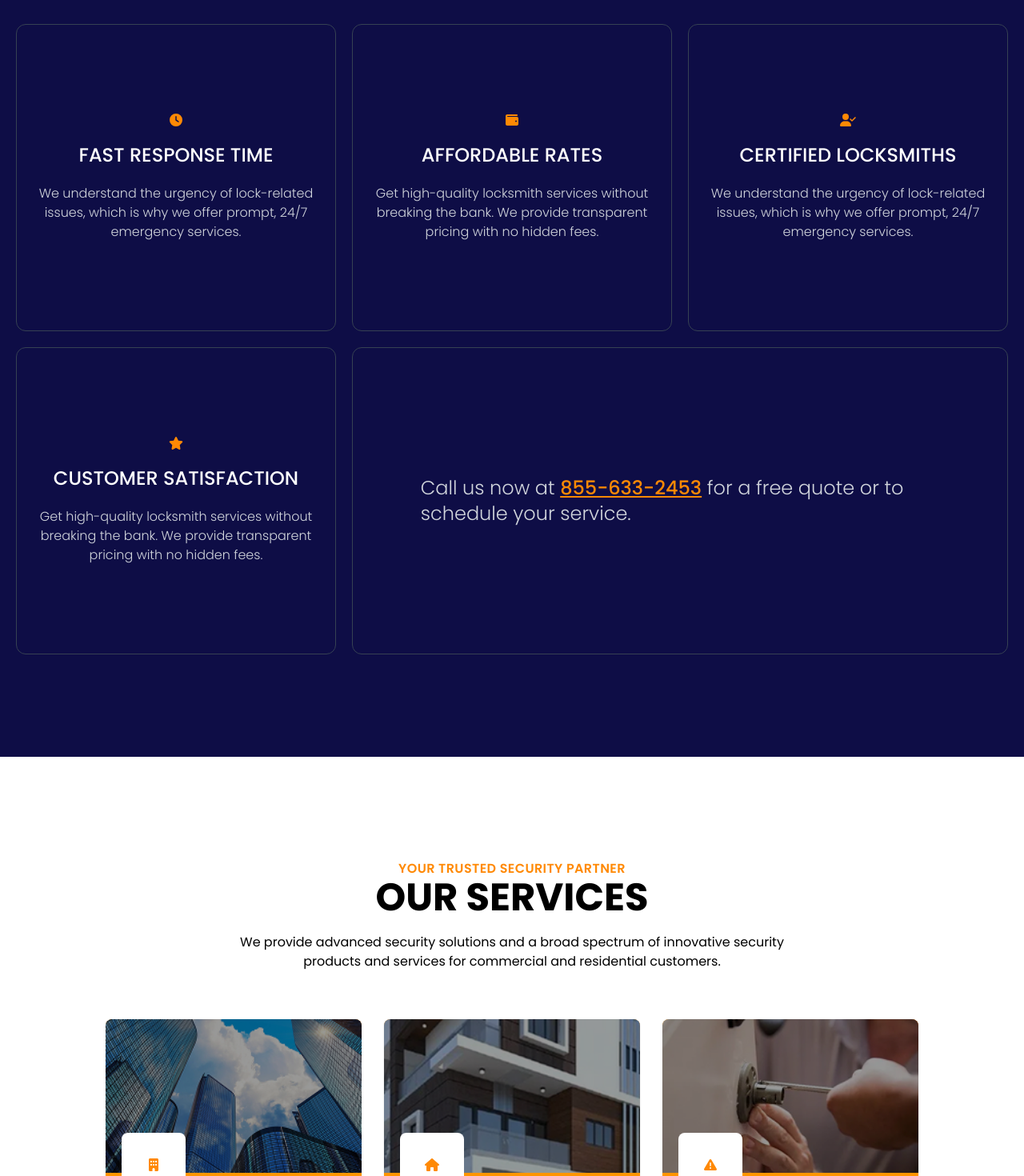
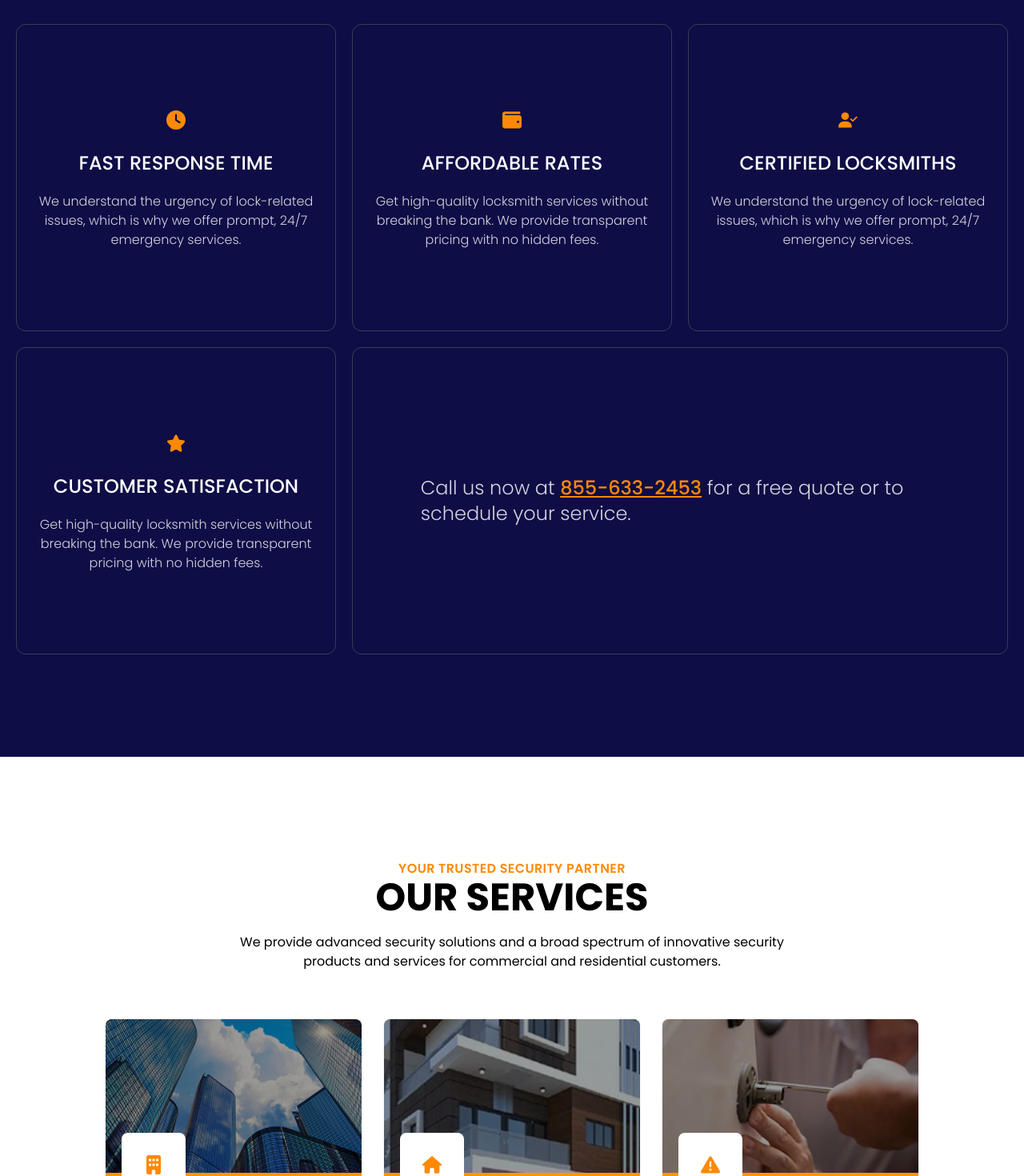
Before and after one commit to wilhelmusolejr/eagle-locksmith, a Next.js app: page / in a window 1280 px wide. Shown: the part 1800-3270 px from the top of the page at 80% size. Built offline with nearby package versions, Linux system fonts and the light colour scheme.

Commit message:
fix icon size

```diff
--- a/src/components/Icon.js
+++ b/src/components/Icon.js
@@ -1,7 +1,7 @@
 import { FontAwesomeIcon } from "@fortawesome/react-fontawesome";
 
 const Icon = ({ icon, className }) => {
-  return <FontAwesomeIcon icon={icon} className={`${className}`} />;
+  return <FontAwesomeIcon icon={icon} className={`${className} `} />;
 };
 
 export default Icon;
--- a/src/components/ServiceCard.js
+++ b/src/components/ServiceCard.js
@@ -31,7 +31,7 @@ export default function ServiceCard({
       <div className="relative p-5 text-white font-light ">
         {/* icon */}
         <div className="flex absolute top-[-50px] items-center justify-center w-20 h-20 p-5 bg-white rounded-lg ">
-          <Icon icon={icon} className="text-orange-400 w-7" />
+          <Icon icon={icon} className="text-orange-400 text-2xl" />
         </div>
         <h3 className="mt-10 mb-5 text-2xl font-semibold uppercase">{title}</h3>
         <p className="text-left">{description}</p>
--- a/src/components/WhyCard.js
+++ b/src/components/WhyCard.js
@@ -6,7 +6,7 @@ export default function WhyCard({ icon, title, description }) {
     <div className="px-5 py-10 text-center border border-gray-700 card rounded-xl lg:min-h-96 flex items-center justify-center flex-col mx-auto">
       {/* icon */}
       <div className="flex items-center justify-center">
-        <Icon icon={icon} className="text-orange-400 w-15" />
+        <Icon icon={icon} className="text-orange-400 text-4xl" />
       </div>
 
       <div className="">
```
